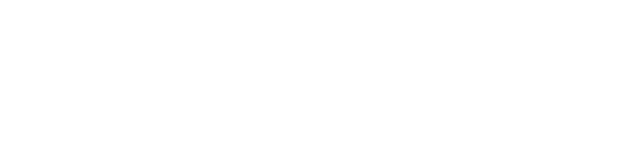
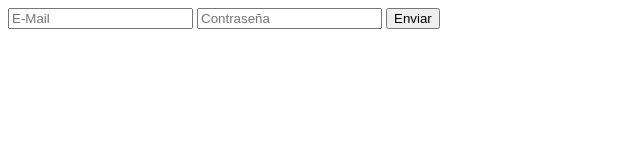
Before and after one commit to edycarreyes99/Monitoreo-Piscis, a website: page index.html in a window 1280 px wide. Shown: the whole page, without its empty margins (0-640 px from the left). Drawn offline with Linux system fonts and the light colour scheme.

Commit message:
se crean los inputs para el login en index.html

```diff
--- a/index.html
+++ b/index.html
@@ -22,9 +22,11 @@
 <!--se termina la integracion con firebase-->
 </head>
 <body>
-
-
-
+    <!--Se ingresa los inputs para el login-->
+    <input type="email" placeholder="E-Mail">
+    <input type="password" placeholder="Contraseña">
+    <button>Enviar</button>
+    <!--se terminan de ingresar los inputs-->
 
 <script src="js/firebaselogin.js"></script>
 </body>
```
